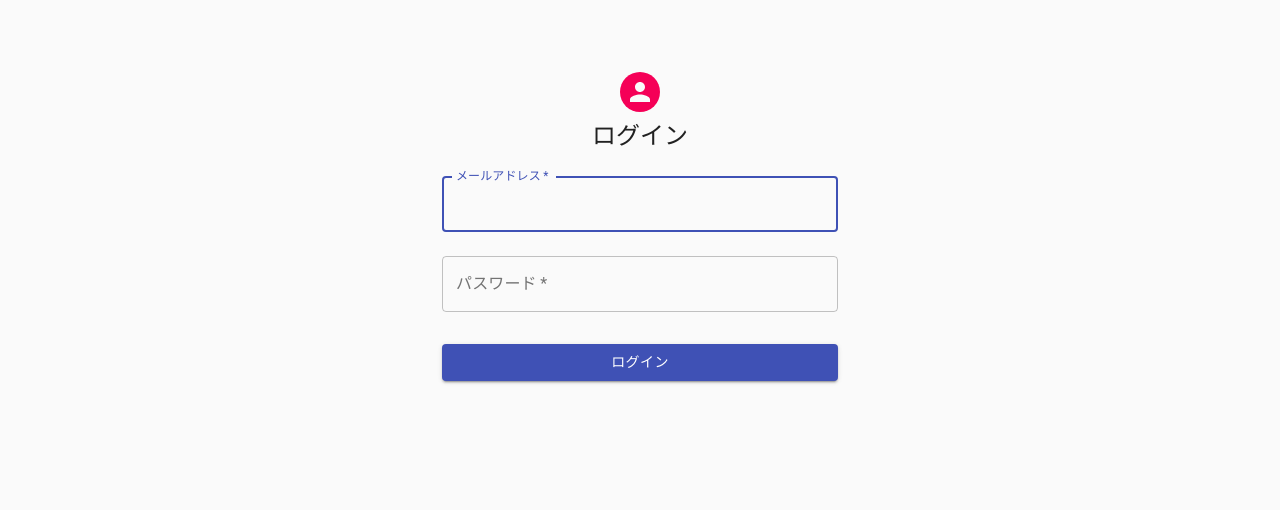
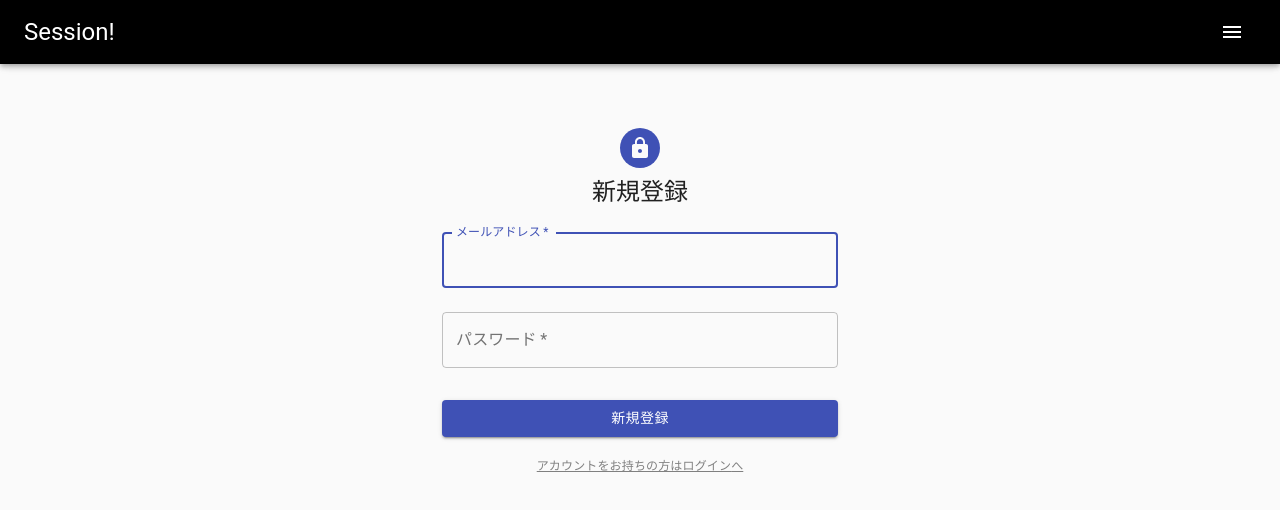
Before and after one commit to dnnnn-yu/session_frontend, a React (Create React App) app: page /sign_up in a window 1280 px wide. Shown: the top 510 px of the page. Built offline with nearby package versions, Linux system fonts and the light colour scheme.

Commit message:
ログイン画面を修正

```diff
--- a/src/components/Home.tsx
+++ b/src/components/App.tsx
@@ -1,4 +1,8 @@
 import React from 'react';
+import SignIn from './authentication/SignIn';
+import SignUp from './authentication/SignUp';
+import { BrowserRouter, Route } from "react-router-dom";
+
 import AppBar from '@material-ui/core/AppBar';
 import CssBaseline from '@material-ui/core/CssBaseline';
 import Drawer from '@material-ui/core/Drawer';
@@ -48,7 +52,7 @@ interface Props {
   window?: () => Window;
 }
 
-const Home: React.FC<Props> = (props) => {
+const App: React.FC<Props> = (props) => {
   const { window } = props;
   const classes = useStyles();
   const theme = useTheme();
@@ -64,10 +68,12 @@ const Home: React.FC<Props> = (props) => {
         <ListItem style={{color: 'gray', justifyContent: 'flex-end'}}>
           <CloseIcon onClick={() => {handleDrawerToggle();}}/>
         </ListItem>
-        <ListItem button>
-          <ListItemIcon><ExitToAppIcon /></ListItemIcon>
-          <ListItemText primary="ログアウト" />
-        </ListItem>
+          <a style={{textDecoration: 'none', color: '#000000DE'}} href="/sign_in">
+            <ListItem button>
+              <ListItemIcon><ExitToAppIcon /></ListItemIcon>
+              <ListItemText primary="ログイン" />
+            </ListItem>
+          </a>
       <ListItem button>
           <ListItemIcon>< AccountCircleIcon /></ListItemIcon>
           <ListItemText primary="プロフィール" />
@@ -91,7 +97,7 @@ const Home: React.FC<Props> = (props) => {
       <CssBaseline />
       <AppBar position="fixed" style={{backgroundColor: 'black'}}>
         <Toolbar style={{flexDirection: 'row', justifyContent: 'space-between'}}>
-            <Typography variant="h6" noWrap>
+            <Typography variant="h5" noWrap>
               Session!
             </Typography>
             <IconButton
@@ -127,15 +133,13 @@ const Home: React.FC<Props> = (props) => {
       </nav>
       <main className={classes.content}>
         <div className={classes.toolbar} />
-        <div>
-          </div>
-        <Typography>
-          Session! はミュージシャンのためのマッチングアプリです。<br/>
-          一緒に音楽をしたいと思える仲間を見つけ、音楽を楽しみましょう。
-        </Typography>
+        <BrowserRouter>
+          <Route path="/sign_in" component={SignIn} />
+          <Route path="/sign_up" component={SignUp} />
+        </BrowserRouter>
       </main>
     </div>
   );
 }
 
-export default Home;
+export default App;
--- a/src/components/authentication/AuthForm.tsx
+++ b/src/components/authentication/AuthForm.tsx
@@ -1,18 +1,20 @@
 
 import React, { FormEvent, useState } from 'react';
 import railsApi from '../../config/route';
+import {Link} from 'react-router-dom'
+import LockIcon from '@material-ui/icons/Lock';
 import { Avatar, Button, CssBaseline, TextField, Typography, makeStyles, Container } from '@material-ui/core';
 
 const useStyles = makeStyles((theme) => ({
   paper: {
-    marginTop: theme.spacing(8),
+    marginTop: theme.spacing(4),
     display: 'flex',
     flexDirection: 'column',
     alignItems: 'center',
   },
   avatar: {
     margin: theme.spacing(1),
-    backgroundColor: theme.palette.secondary.main,
+    backgroundColor: theme.palette.primary.main,
   },
   form: {
     width: '100%',
@@ -28,6 +30,8 @@ type Props = {
 }
 
 const AuthForm: React.FC<Props> = (props) => {
+  const buttonName = props.endPoint === '/sign_in' ? "ログイン" : "新規登録"
+  const nextDescription = props.endPoint === '/sign_in' ? "アカウントをお持ちでない方は新規登録" : "アカウントをお持ちの方はログイン"
   const [emailValue, setEmailValue] = useState('');
   const [passwordValue, setPasswordValue] = useState('');
   const classes = useStyles();
@@ -55,9 +59,10 @@ const AuthForm: React.FC<Props> = (props) => {
       <CssBaseline />
       <div className={classes.paper}>
         <Avatar className={classes.avatar}>
+          <LockIcon/>
         </Avatar>
         <Typography component="h1" variant="h5">
-          ログイン
+          {buttonName}
         </Typography>
         <form className={classes.form} noValidate onSubmit={(event) => { handleAuth(event) }}>
           <TextField
@@ -95,9 +100,12 @@ const AuthForm: React.FC<Props> = (props) => {
             color="primary"
             className={classes.submit}
           >
-            ログイン
+            {buttonName}
           </Button>
         </form>
+        <Link style={{color: 'gray', fontSize: '12px', marginTop: "5px"}}to={props.endPoint === "/sign_in" ? "/sign_up" : "/sign_in"}>
+         {nextDescription}へ
+        </Link>
       </div>
     </Container>
   );
--- a/src/index.tsx
+++ b/src/index.tsx
@@ -1,18 +1,11 @@
 import React from 'react';
 import ReactDOM from 'react-dom';
-import Home from './components/Home';
-import SignIn from './components/authentication/SignIn';
-import SignUp from './components/authentication/SignUp';
+import App from './components/App';
 import reportWebVitals from './reportWebVitals';
-import { BrowserRouter, Route } from "react-router-dom";
 
 ReactDOM.render(
   <React.StrictMode>
- <BrowserRouter>
- <Route exact path="/" component={Home} />
-  <Route path="/sign_in" component={SignIn} />
-  <Route path="/sign_up" component={SignUp} />
- </BrowserRouter>
+    <App/>
   </React.StrictMode>,
   document.getElementById('root')
 );
```
Also changed, not shown: 1 other file (tests, documents, lock files or other folders).
